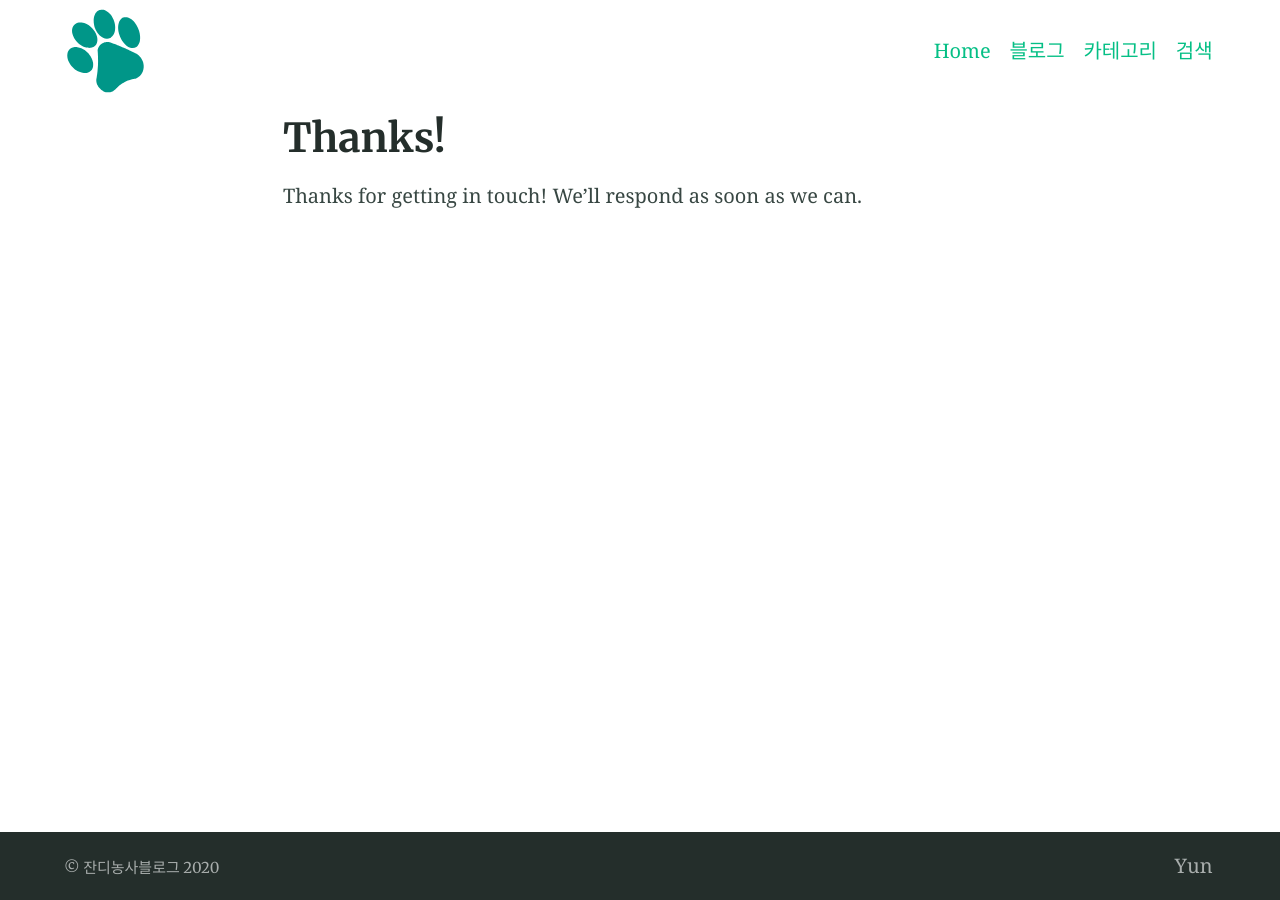
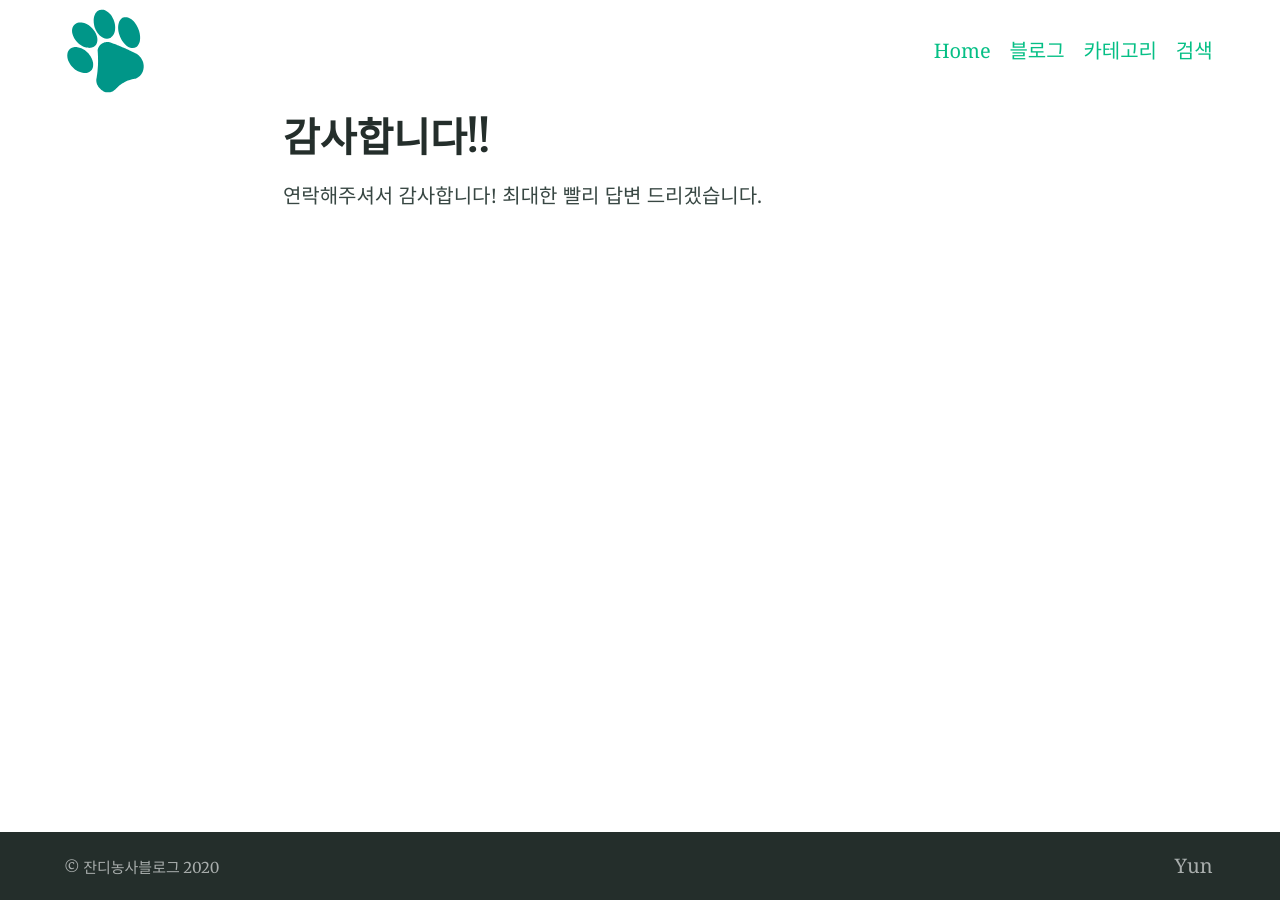
Before and after one commit to EngineerYun/EngineerYun.github.io, a Jekyll site: the page built from thanks.md, in a window 1280 px wide. Built offline with Jekyll 4.4.1, drawn with Linux system fonts in a browser that asks for light colours.

Commit message:
감사 페이지 문구 변경

```diff
--- a/thanks.md
+++ b/thanks.md
@@ -1,7 +1,7 @@
 ---
-title: Thanks!
+title: 감사합니다!!
 indexing: false
 sitemap: false
 ---
 
-Thanks for getting in touch! We'll respond as soon as we can.
+연락해주셔서 감사합니다! 최대한 빨리 답변 드리겠습니다.
```
